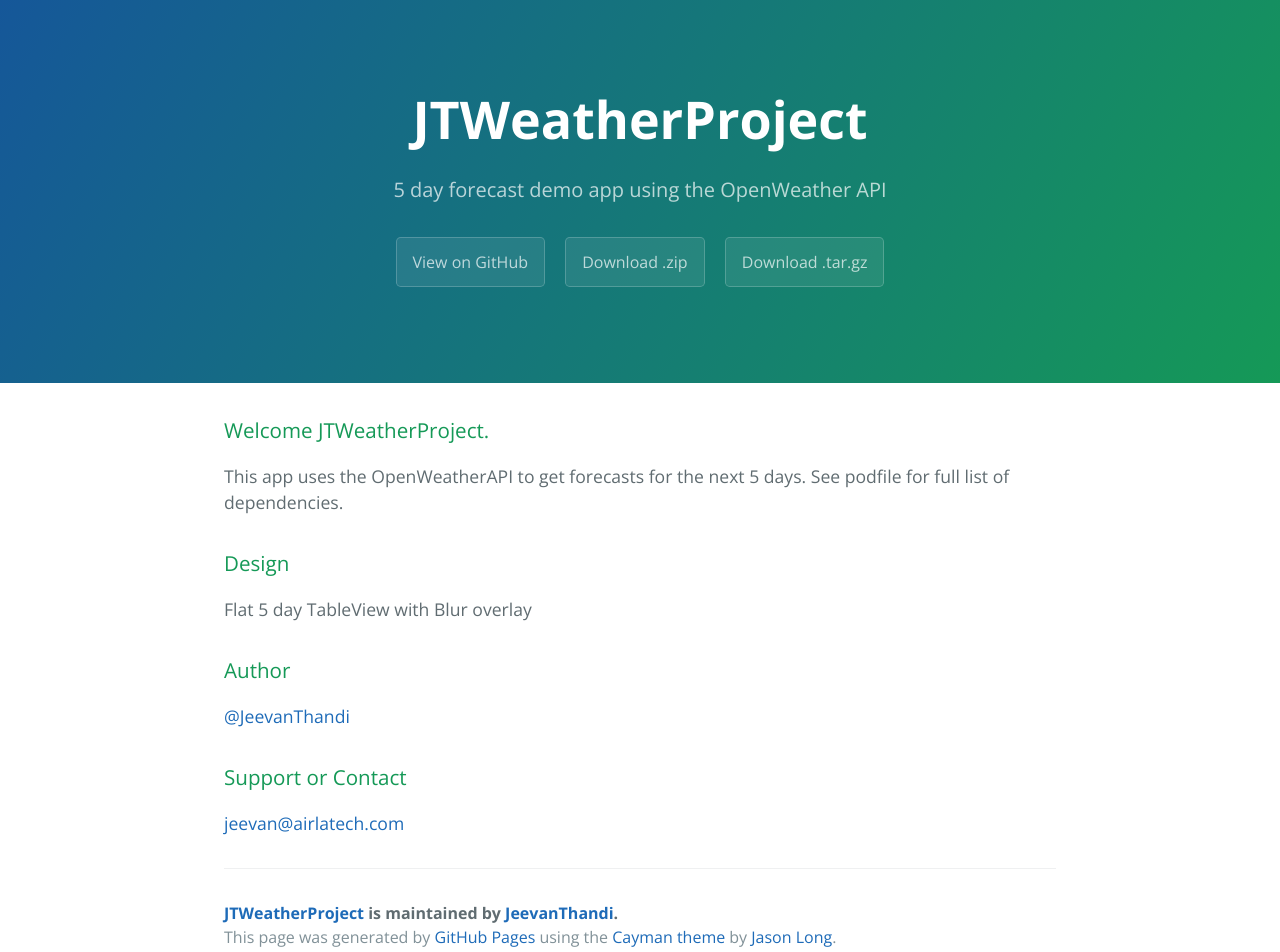
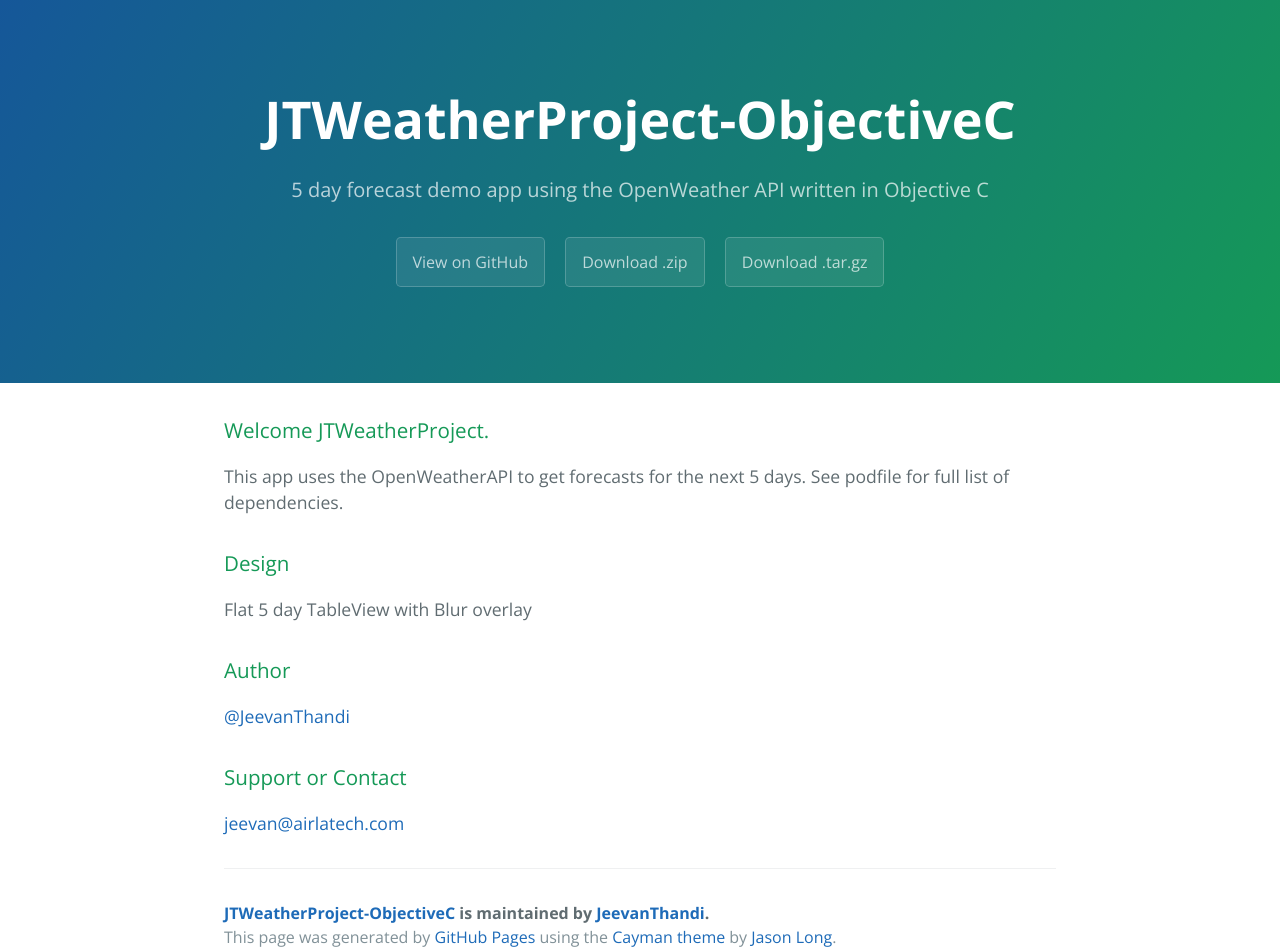
Before and after one commit to airlacodes/JTWeatherProject-Objective-C, a plain HTML site: page index.html in a window 1280 px wide. Drawn offline with nearby package versions, Linux system fonts and the light colour scheme.

```diff
--- a/index.html
+++ b/index.html
@@ -2,7 +2,7 @@
 <html lang="en-us">
   <head>
     <meta charset="UTF-8">
-    <title>JTWeatherProject by JeevanThandi</title>
+    <title>JTWeatherProject-ObjectiveC by JeevanThandi</title>
     <meta name="viewport" content="width=device-width, initial-scale=1">
     <link rel="stylesheet" type="text/css" href="stylesheets/normalize.css" media="screen">
     <link href='https://fonts.googleapis.com/css?family=Open+Sans:400,700' rel='stylesheet' type='text/css'>
@@ -11,36 +11,36 @@
   </head>
   <body>
     <section class="page-header">
-      <h1 class="project-name">JTWeatherProject</h1>
-      <h2 class="project-tagline">5 day forecast demo app using the OpenWeather API</h2>
-      <a href="https://github.com/JeevanThandi/JTWeatherProject" class="btn">View on GitHub</a>
-      <a href="https://github.com/JeevanThandi/JTWeatherProject/zipball/master" class="btn">Download .zip</a>
-      <a href="https://github.com/JeevanThandi/JTWeatherProject/tarball/master" class="btn">Download .tar.gz</a>
+      <h1 class="project-name">JTWeatherProject-ObjectiveC</h1>
+      <h2 class="project-tagline">5 day forecast demo app using the OpenWeather API written in Objective C</h2>
+      <a href="https://github.com/JeevanThandi/JTWeatherProject-Objective-C" class="btn">View on GitHub</a>
+      <a href="https://github.com/JeevanThandi/JTWeatherProject-Objective-C/zipball/master" class="btn">Download .zip</a>
+      <a href="https://github.com/JeevanThandi/JTWeatherProject-Objective-C/tarball/master" class="btn">Download .tar.gz</a>
     </section>
 
     <section class="main-content">
       <h3>
-<a id="welcome-jtweatherproject" class="anchor" href="#welcome-jtweatherproject" aria-hidden="true"><span class="octicon octicon-link"></span></a>Welcome JTWeatherProject.</h3>
+<a id="welcome-jtweatherproject" class="anchor" href="#welcome-jtweatherproject" aria-hidden="true"><span aria-hidden="true" class="octicon octicon-link"></span></a>Welcome JTWeatherProject.</h3>
 
 <p>This app uses the OpenWeatherAPI to get forecasts for the next 5 days. See podfile for full list of dependencies. </p>
 
 <h3>
-<a id="design" class="anchor" href="#design" aria-hidden="true"><span class="octicon octicon-link"></span></a>Design</h3>
+<a id="design" class="anchor" href="#design" aria-hidden="true"><span aria-hidden="true" class="octicon octicon-link"></span></a>Design</h3>
 
 <p>Flat 5 day TableView with Blur overlay</p>
 
 <h3>
-<a id="author" class="anchor" href="#author" aria-hidden="true"><span class="octicon octicon-link"></span></a>Author</h3>
+<a id="author" class="anchor" href="#author" aria-hidden="true"><span aria-hidden="true" class="octicon octicon-link"></span></a>Author</h3>
 
 <p><a href="https://github.com/JeevanThandi" class="user-mention">@JeevanThandi</a></p>
 
 <h3>
-<a id="support-or-contact" class="anchor" href="#support-or-contact" aria-hidden="true"><span class="octicon octicon-link"></span></a>Support or Contact</h3>
+<a id="support-or-contact" class="anchor" href="#support-or-contact" aria-hidden="true"><span aria-hidden="true" class="octicon octicon-link"></span></a>Support or Contact</h3>
 
 <p><a href="mailto:jeevan@airlatech.com">jeevan@airlatech.com</a></p>
 
       <footer class="site-footer">
-        <span class="site-footer-owner"><a href="https://github.com/JeevanThandi/JTWeatherProject">JTWeatherProject</a> is maintained by <a href="https://github.com/JeevanThandi">JeevanThandi</a>.</span>
+        <span class="site-footer-owner"><a href="https://github.com/JeevanThandi/JTWeatherProject-Objective-C">JTWeatherProject-ObjectiveC</a> is maintained by <a href="https://github.com/JeevanThandi">JeevanThandi</a>.</span>
 
         <span class="site-footer-credits">This page was generated by <a href="https://pages.github.com">GitHub Pages</a> using the <a href="https://github.com/jasonlong/cayman-theme">Cayman theme</a> by <a href="https://twitter.com/jasonlong">Jason Long</a>.</span>
       </footer>
```
Also changed, not shown: params.json (+7 -1 lines), stylesheets/github-light.css (+18 -10 lines).
